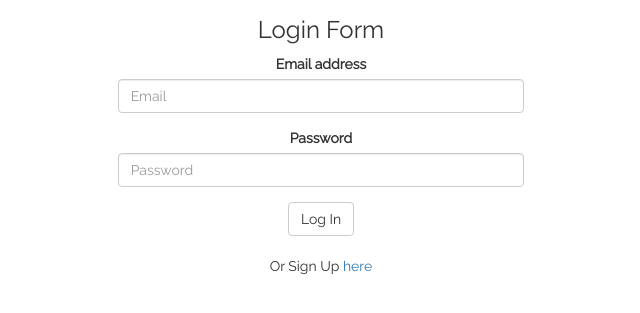
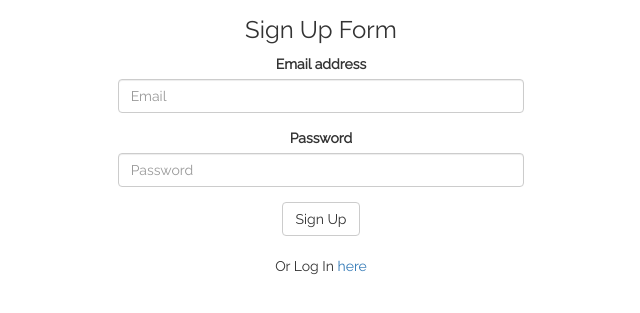
Before and after one commit to LVMagee/Junk_Drawer, a website: page views/login.html in a window 1280 px wide. Shown: the part 185-498 px from the top of the page, 319-959 px from the left. Drawn offline with nearby package versions, Linux system fonts and the light colour scheme; files that its build step writes are made by us from their sources; no server answers; files whose address does not match are found by name.

Commit message:
Update login.html

```diff
--- a/views/login.html
+++ b/views/login.html
@@ -2,7 +2,7 @@
 <html lang="en">
 <html>
 <head>
-  <title>Login</title>
+  <title>Sign Up</title>
   <meta name="viewport" content="width=device-width, initial-scale=1">
 
   <!-- linking the CSS pages -->
@@ -39,7 +39,7 @@
             </div>
           </div>
         </nav>
-        <h3>Login Form</h3>
+        <h3>Sign Up Form</h3>
 
         <form class="login">
           <div class="form-group">
@@ -50,10 +50,10 @@
             <label for="exampleInputPassword1">Password</label>
             <input type="password" class="form-control" id="password-input" placeholder="Password">
           </div>
-          <button type="submit" class="btn btn-default">Log In</button>
+          <button type="submit" class="btn btn-default">Sign Up</button>
         </form>
         <br />
-        <p>Or Sign Up <a href="/">here</a></p>
+        <p>Or Log In <a href="/">here</a></p>
 
       </div>
     </div>
```
